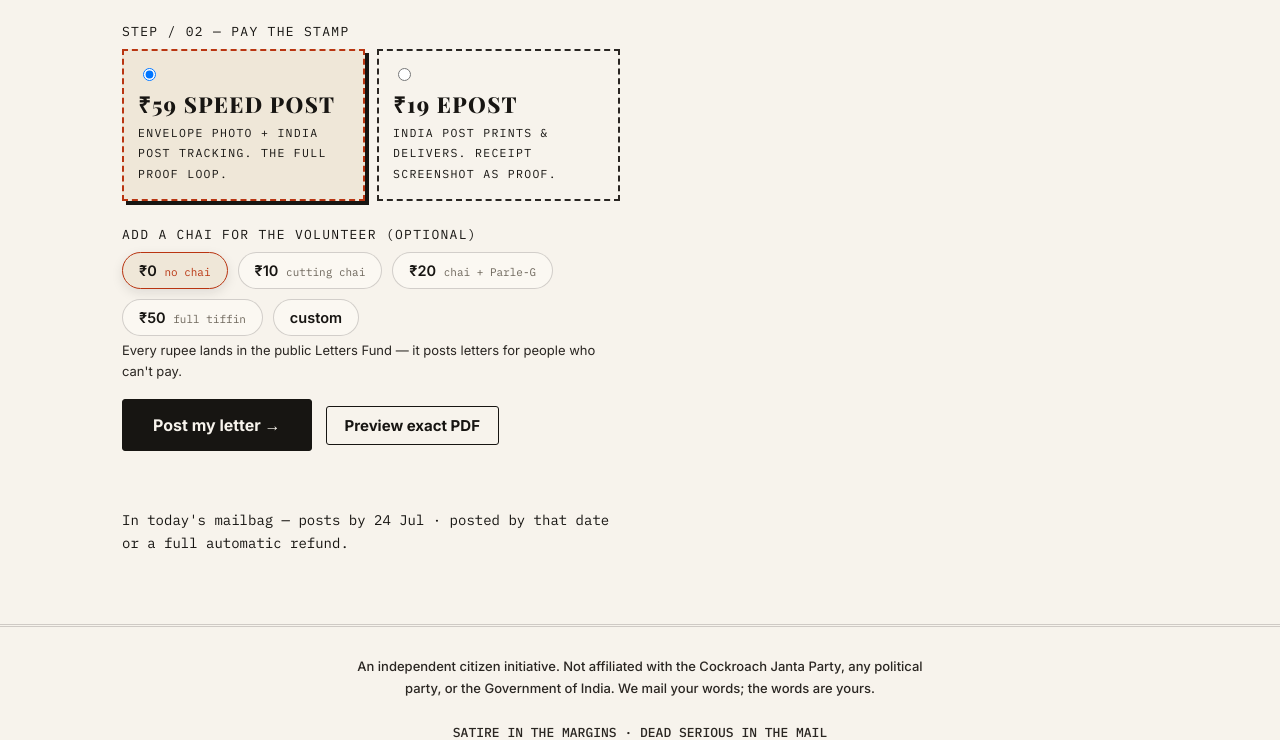
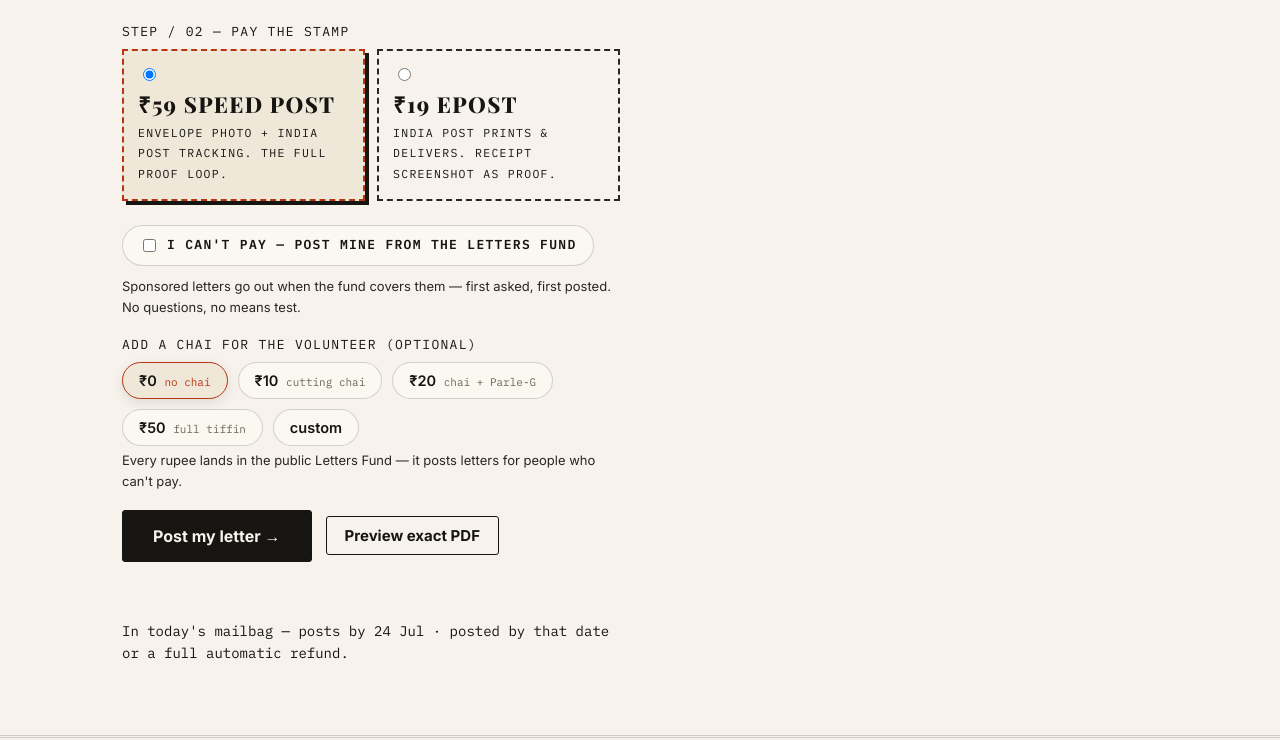
Before and after one commit to owaisnoe/janata-ki-baat, a Flask app: page /write in a window 1280 px wide. Shown: the part 1854-2594 px from the top of the page. Run offline with Flask 3, Linux system fonts and the light colour scheme; some web fonts are replaced.

Commit message:
feat: can't-pay letters drawn from the Letters Fund

```diff
--- a/app/models.py
+++ b/app/models.py
@@ -52,6 +52,9 @@ class Order(db.Model):
 
     flagged = db.Column(db.Boolean, nullable=False, default=False)
     flag_reason = db.Column(db.String(200), nullable=True)
+
+    # "I can't pay" letters: ₹0 order posted when the Letters Fund covers it.
+    sponsored_request = db.Column(db.Boolean, nullable=False, default=False)
 
     # Honest posts-by date, computed from queue depth at admin confirm time.
     promised_date = db.Column(db.Date, nullable=True)
--- a/app/routes/public.py
+++ b/app/routes/public.py
@@ -109,6 +109,7 @@ def _validate_write_form(form):
         "reply_address": (form.get("reply_address") or "").strip()[:300],
         "tier": (form.get("tier") or "speedpost").strip(),
         "tip": form.get("tip", "0"),
+        "cant_pay": form.get("cant_pay") == "on",
     }
     errors = {}
     if len(values["name"]) < 2:
@@ -167,8 +168,26 @@ def write_submit():
         flagged=flagged,
         flag_reason=flag_reason,
     )
+    if values["cant_pay"]:
+        order.amount = 0
+        order.tip = 0
+        order.sponsored_request = True
+        order.status = "utr_submitted"
     db.session.add(order)
     db.session.commit()
+
+    if order.sponsored_request:
+        status_url = current_app.config["BASE_URL"] + url_for(
+            "public.status", code=order.public_code)
+        mailer.send_email(
+            order.email,
+            f"Your letter is queued — {order.public_code}",
+            render_template("emails/order_received.html", order=order,
+                            pay_url=status_url),
+        )
+        flash("You're in the queue — your letter posts as soon as the "
+              "Letters Fund covers it. Watch this page.", "success")
+        return redirect(url_for("public.status", code=order.public_code))
 
     pay_url = current_app.config["BASE_URL"] + url_for("public.pay", code=order.public_code)
     mailer.send_email(
--- a/app/templates/admin/order.html
+++ b/app/templates/admin/order.html
@@ -4,7 +4,8 @@
 <section class="section" style="max-width:860px">
   <div class="kicker"><a href="{{ url_for('admin.queue') }}">← QUEUE</a> / {{ order.public_code }}</div>
   <h1 style="margin-top:0">{{ order.name }}, {{ order.city }}
-    {% if order.serial_no %}<span style="color:var(--stamp-red)">#{{ order.serial_no }}</span>{% endif %}</h1>
+    {% if order.serial_no %}<span style="color:var(--stamp-red)">#{{ order.serial_no }}</span>{% endif %}
+    {% if order.sponsored_request %}<span class="mono" style="color:var(--stamp-red-dark);font-size:0.6em">FUND</span>{% endif %}</h1>
   <p class="small mono">
     {{ order.status }} · {{ order.tier }} ₹{{ order.amount }} + tip ₹{{ order.tip }}
     · {{ order.email }}{% if order.phone %} · {{ order.phone }}{% endif %}
--- a/app/templates/admin/queue.html
+++ b/app/templates/admin/queue.html
@@ -7,7 +7,8 @@
   <p class="small mono">
     {{ "{:,}".format(letters_count()) }} letters confirmed ·
     slots left today: {{ slots_left() }} ·
-    waitlist: {{ waitlist_count }}
+    waitlist: {{ waitlist_count }} ·
+    fund ₹{{ "%.2f"|format(fund) }}
     {% if flagged_count %} · <span style="color:var(--stamp-red-dark)">⚑ {{ flagged_count }} flagged for review</span>{% endif %}
     · <a href="{{ url_for('admin.export_csv') }}">export CSV</a>
     · <a href="{{ url_for('admin.logout') }}">logout</a>
@@ -75,7 +76,8 @@
         <td class="mono">{{ o.utr or '—' }}</td>
         <td class="mono">{{ o.status }}</td>
         <td>{% if o.flagged %}<span style="color:var(--stamp-red-dark)">⚑</span>{% endif %}
-            {% if o.personal_para %}¶{% endif %}</td>
+            {% if o.personal_para %}¶{% endif %}
+            {% if o.sponsored_request %}<span class="mono" style="color:var(--stamp-red-dark)">FUND</span>{% endif %}</td>
         <td class="admin-actions">
           {% if o.status == 'utr_submitted' %}
           <form method="post" action="{{ url_for('admin.confirm', order_id=o.id) }}">
--- a/app/templates/write.html
+++ b/app/templates/write.html
@@ -97,6 +97,16 @@
       </div>
 
       <div class="field">
+        <label class="chip" style="display:inline-flex;gap:8px;align-items:center;">
+          <input type="checkbox" name="cant_pay" value="on"
+                 {% if values.cant_pay %}checked{% endif %}>
+          I can't pay — post mine from the Letters Fund
+        </label>
+        <div class="hint">Sponsored letters go out when the fund covers them —
+          first asked, first posted. No questions, no means test.</div>
+      </div>
+
+      <div class="field">
         <label>Add a chai for the volunteer (optional)</label>
         <div class="chips" id="tip-chips">
           {% for amt, lbl in [(0, "no chai"), (10, "cutting chai"), (20, "chai + Parle-G"), (50, "full tiffin")] %}
```
Also changed, not shown: app/routes/admin.py (+14 -8 lines), scripts/smoke_test.py (+20 -0 lines).
